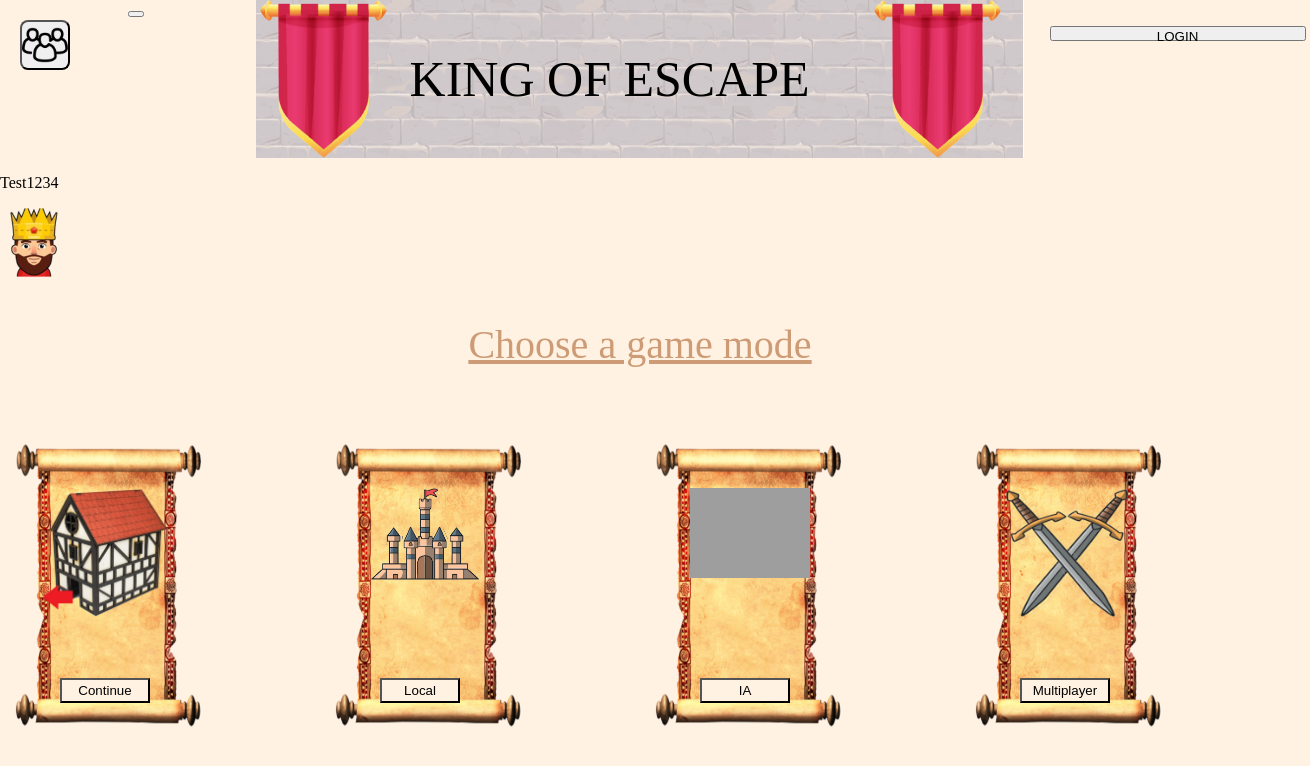
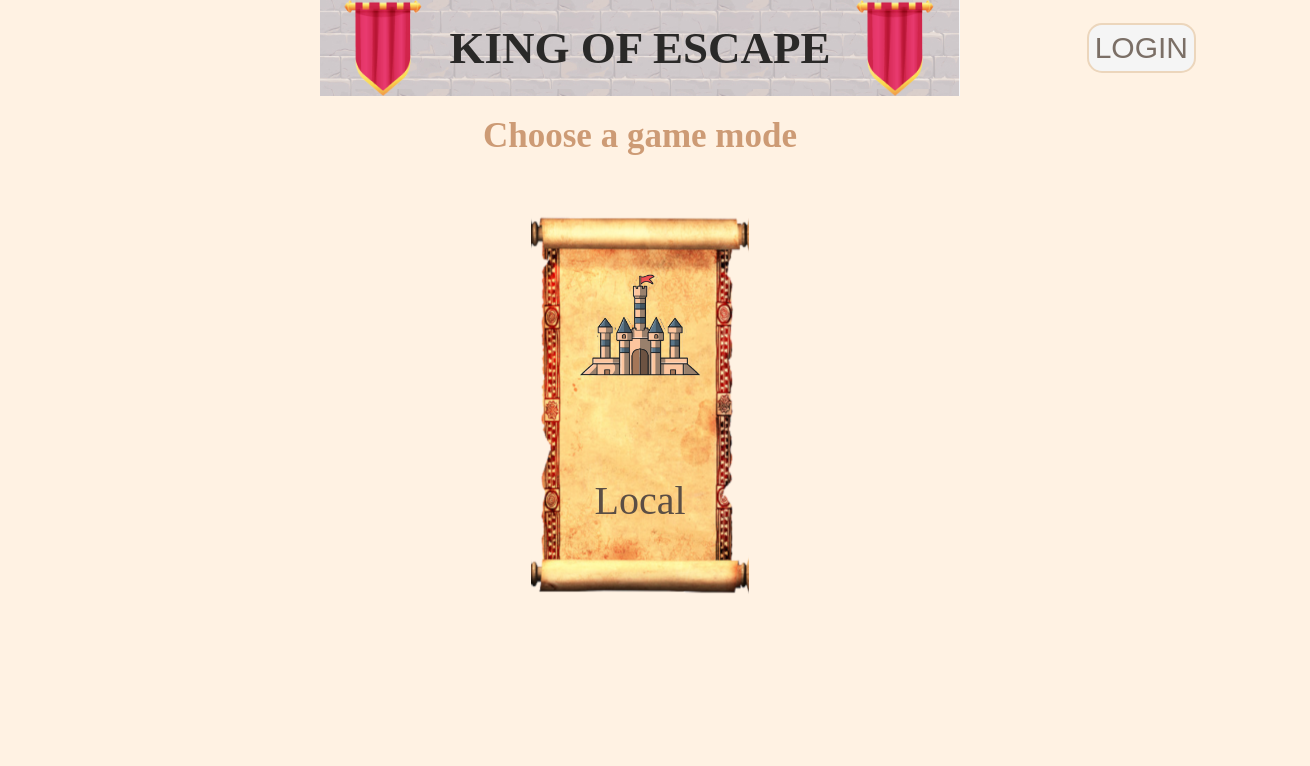
Before and after one commit to PolytechNS/ps8-24-kingofescape, a website: page front/src/mode/mode.html in a window 1280 px wide. Shown: the whole page, 1310 px wide, since content can reach past the window. Drawn offline with Linux system fonts and the light colour scheme; grey boxes are pictures that could not be loaded; files whose address does not match are found by name.

Commit message:
feature: change css for mode page

```diff
--- a/back/queryManagers/api.js
+++ b/back/queryManagers/api.js
@@ -1,5 +1,5 @@
 // Main method, exported at the end of the file. It's the one that will be called when a REST request is received.
-const { signin, login } = require("../login/login.js").login;
+const { signin, login, verifyLogin } = require("../login/login.js").login;
 const { addScore, getScores, getScoresAllUsers, setScore} = require("../1v1/score.js");
 
 function manageRequest(request, response) {
@@ -20,7 +20,6 @@ function manageRequest(request, response) {
 
         let json;
         request.on('end', function () {
-            console.log(filePath[2]);
             if(request.method === 'POST') {
                 if (filePath[2] === 'signin') {
                     console.log(body);
@@ -44,6 +43,9 @@ function manageRequest(request, response) {
                 }
                 if(filePath[2] === 'getScoresAllUsers') {
                     getScoresAllUsers(json, response);
+                }
+                if (filePath[2] === 'verifyLogin') {
+                    verifyLogin(filePath[3], response);
                 }
             }
             if (request.method === 'PUT') {
--- a/front/src/mode/mode.css
+++ b/front/src/mode/mode.css
@@ -1,40 +1,79 @@
+html {
+    height: 100%;
+    width: 100%;
+}
+
 body {
     margin: 0;
     height: 100%;
     width: 100%;
     background-color: #FFF2E3;
+    display: grid;
+    grid-template-rows: 12% 10% 58% 20%;
 }
 
-#friends {
-    padding: 20px;
+header {
+    height: 100%;
+    width: 100%;
+    grid-row: 1 / 2;
+    display: flex;
+    justify-content: space-around;
+}
+
+
+#buttonConnect {
+    display: flex;
+    width: 15%;
+    height: 100%;
+    justify-content: space-around;
+}
+
+#friends, #success {
+    display: flex;
+    margin: auto;
+    height: 100%;
     border-radius: 10px;
     font-size: 2vw;
+    text-align: center;
+    align-items: center;
 }
 
-#sucess {
-    padding: 20px;
-    border-radius: 10px;
-    font-size: 2vw;
+#buttonFriends {
+    background-image: url('../picture/Ajout_ami.png');
+    background-size: cover;
+}
+
+#buttonSuccess {
+    background-image: url('../picture/coupe.png');
+    background-size: contain;
+    background-repeat: no-repeat;
+    background-position: center;
+}
+
+#buttonFriends, #buttonSuccess {
+    background-color: #F5F5F5;
+    margin: auto;
+    width: 50px;
+    height: 50px;
+    border-radius: 8px;
+    border: 2px solid #ECD6BC;
+    cursor: pointer;
 }
 
 #banner {
-    grid-column: 3/4;
+    height: 100%;
+    width: 50%;
+    background-image: url('../picture/mur.jpg');
+    background-size: contain;
     display: grid;
     grid-template-columns: 20% 60% 20%;
-    margin: 0;
-    height: 100%;
-    width: 100%;
-    background-color: #FFF2E3;
-    background-image: url('../picture/mur.jpg');
-    background-size: contain;
-    background-repeat: repeat;
-
 }
 
 .flag {
     background-image: url('../picture/banniere.png');
     background-size: contain;
     background-repeat: no-repeat;
+    background-position: center;
 }
 
 #flag1 {
@@ -45,170 +84,146 @@ body {
     grid-column: 3/4;
 }
 
-#buttonSucess {
-    grid-column: 2/3;
-    background-image: url('../picture/coupe.png');
+#title {
+    font-size: 45px;
+    font-weight: bold;
+    color: #2A2928;
+    text-align: center;
+    margin: auto;
+}
+
+#login {
+    display: flex;
+    width: 15%;
+    height: 100%;
+}
+
+#profile {
+    display: grid;
+    width: 15%;
+    height: 80%;
+    border: 2px solid #ECD6BC;
+    background-color: #F5F5F5;
+    border-radius: 15px;
+    grid-template-columns: 70% 30%;
+    margin-top: auto;
+    margin-bottom: auto;
+}
+
+#name {
+    grid-column: 1 / 2;
+    margin: auto;
+    font-size: 25px;
+    color: #CD9B75;
+}
+
+#avatar {
+    grid-column: 2 / 3;
     background-size: contain;
     background-repeat: no-repeat;
-    width: 50px;
-    height: 50px;
-    border-radius: 8px;
+    background-position: center;
+    background-color: #F9E7D1;
+    margin: auto;
+    border-radius: 30px;
+    width: 45px;
+    height: 45px;
 }
 
-#buttonFriends {
-    grid-column: 1/2;
-    background-image: url('../picture/Ajout_ami.png');
-    background-size: contain;
-    background-repeat: no-repeat;
-    width: 50px;
-    height: 50px;
-    border-radius: 8px ;
-}
-
-#title {
-    font-size: 50px;
-}
-#login {
-    grid-column: 4/5;
-    display: grid;
-    grid-template-rows: 10% 90%;
-    margin: 10%;
-    height: 100%;
-    width: 100%;
-    background-color: #FFF2E3;
-}
-
-header {
-    display: grid;
-    grid-template-columns: 10% 10% 60% 20%;
-    margin: 0;
-    height: 100%;
-    width: 100%;
-    background-color: #FFF2E3;
+#buttonLogin {
+    margin: auto;
+    font-size: 30px;
+    padding: 3%;
+    border-radius: 15px;
+    border: 2px solid #ECD6BC;
+    background-color: #F5F5F5;
+    color: #7B6F66;
+    cursor: pointer;
 }
 
 #texte {
-    display: grid;
-    justify-content: center;
-    font-size: 40px;
-    color: #CD9B75;
-    text-decoration: underline;
+    display: flex;
+    grid-row: 2 / 3;
+    height: 100%;
+    width: 100%;
 }
 
-#mode{
-    display: grid;
-    grid-template-columns: 25% 25% 25% 25%;
+#texte > p {
+    margin: auto;
+    font-size: 35px;
+    font-weight: bold;
+    color: #CD9B75;
+}
+
+#mode {
+    display: flex;
+    grid-row: 3 / 4;
+    height: 100%;
+    width: 100%;
+    justify-content: space-around;
+    align-content: center;
 }
 
 .modechoice {
-    grid-column: auto;
+    height: 100%;
+    width: 20%;
+}
+
+.parchemin {
+    background-image: url('../picture/mode.png');
+    background-repeat: no-repeat;
+    background-position: center;
+    background-size: cover;
+    height: 100%;
+    width: 75%;
+    margin: auto;
     display: grid;
-    grid-template-rows: 80% 20%;
-    background-image: url('../picture/mode.png');
+    grid-template-rows: 40% 40%;
+    grid-template-columns: 15% 70% 15%;
+    align-content: center;
+    cursor: pointer;
+}
+
+#continue, #local, #IA, #multiplayer {
     background-size: contain;
     background-repeat: no-repeat;
-    margin : 10px;
-    padding: 20px;
-    width: 300px;
-    height: 300px;
-    justify-content: left;
+    background-position: center;
+    margin: auto;
+    margin-top: 20px;
+    width: 80%;
+    height: 90%;
+    grid-row: 1 / 2;
+    grid-column: 2 / 3;
 }
 
 #continue {
-    grid-row: 1/2;
     background-image: url('../picture/continue.png');
-    background-size: contain;
-    background-repeat: no-repeat;
-    width: 130px;
-    height: 130px;
-    margin-top: 50px;
-    margin-left: 10px;
-}
-
-#buttonContinue {
-    grid-row: 2/3;
-    margin-bottom: 35px;
-    background-color: #FFF2E3 ;
-    margin-left: 30px;
-    margin-right: 20px;
 }
 
 #local {
-    grid-row: 1/2;
     background-image: url('../picture/local.png');
-    background-size: contain;
-    background-repeat: no-repeat;
-    width: 110px;
-    height: 110px;
-    margin-top: 50px;
-    margin-left: 20px;
-}
-
-#buttonLocal {
-    grid-row: 2/3;
-    margin-bottom: 35px;
-    background-color: #FFF2E3 ;
-    margin-left: 30px;
-    margin-right: 20px;
 }
 
 #IA {
-    grid-row: 1/2;
     background-image: url('../picture/IA.png');
-    background-size: contain;
-    background-repeat: no-repeat;
-    width: 120px;
-    height: 120px;
-    margin-top: 50px;
-    margin-left: 20px;
-}
-
-#buttonIA {
-    grid-row: 2/3;
-    margin-bottom: 35px;
-    background-color: #FFF2E3 ;
-    margin-left: 30px;
-    margin-right: 20px;
 }
 
 #multiplayer {
-    grid-row: 1/2;
     background-image: url('../picture/multi.png');
-    background-size: contain;
-    background-repeat: no-repeat;
-    width: 130px;
-    height: 130px;
-    margin-top: 50px;
-    margin-left: 10px;
 }
 
-#buttonMulti {
-    grid-row: 2/3;
-    margin-bottom: 35px;
-    background-color: #FFF2E3;
-    margin-left: 30px;
-    margin-right: 20px;
-}
-#waitingScreen {
-    display: none; /* Hidden by default */
-    position: fixed; /* Positioned relative to the viewport */
-    left: 0;
-    top: 0;
-    width: 100%; /* Full width */
-    height: 100%; /* Full height */
-    background-color: rgba(0, 0, 0, 0.75); /* Black background with opacity */
-    color: white;
+.parchemin > p {
+    grid-row: 2 / 3;
+    grid-column: 2 / 3;
+    margin: auto;
+    font-size: 40px;
+    color: #5B4E45;
     text-align: center;
-    z-index: 1000; /* Sit on top of other elements */
 }
 
-#waitingScreen h2 {
-    position: absolute;
-    top: 50%;
-    left: 50%;
-    transform: translate(-50%, -50%); /* Center the h2 element */
-    font-size: 2em;
+#textIA {
+    white-space: pre-line;
 }
+
 #popup-overlay {
     display: none;
     justify-content: center;
@@ -319,3 +334,46 @@ header {
 #error > p {
     margin: auto;
 }
+
+@media screen and (max-width: 1350px) and (min-height: 600px) {
+    .parchemin {
+        width: 85%;
+    }
+}
+
+@media screen and (max-width: 1275px) {
+    #title {
+        font-size: 35px;
+    }
+}
+
+@media screen and (max-width: 1100px) and (min-height: 600px) {
+    .parchemin {
+        width: 100%;
+        margin: auto;
+        background-size: cover;
+    }
+
+    .modechoice {
+        margin: auto;
+        width: 22%;
+        height: 75%;
+    }
+}
+
+@media screen and (max-width: 900px) and (max-height: 600px) {
+    .parchemin {
+        margin: auto;
+        width: 100%;
+    }
+
+    #title {
+        font-size: 30px;
+    }
+}
+
+@media screen and (max-width: 900px) {
+    .parchemin > p {
+        font-size: 30px;
+    }
+}
--- a/front/src/mode/mode.html
+++ b/front/src/mode/mode.html
@@ -5,14 +5,17 @@
     <title>King of Escape</title>
     <link rel="stylesheet" href="mode.css">
     <script src="/socket.io/socket.io.js"></script>
+    <script src="../js/utils.js"></script>
 </head>
 <body>
 <header>
+    <div id="buttonConnect">
         <div id="friends">
             <button onclick="changePage()" id="buttonFriends"></button>
         </div>
         <div id="success">
             <button onclick="changePage()" id="buttonSuccess"></button>
+        </div>
     </div>
     <div id="banner">
         <div class="flag" id="flag1"></div>
@@ -31,21 +34,29 @@
     <p>Choose a game mode</p>
 </div>
 <div id="mode">
-    <div class="modechoice">
-        <div id="continue"></div>
-        <button onclick="changePage()" id="buttonContinue">Continue</button>
+    <div class="modechoice" id="modeContinue">
+        <div class="parchemin">
+            <div id="continue" onclick="changePage()"></div>
+            <p class="texteparchemin">Continue</p>
         </div>
-    <div class="modechoice">
+    </div>
+    <div class="modechoice" id="modeLocal">
+        <div class="parchemin" onclick="changePage('jeu_local/jeu.html')">
             <div id="local"></div>
-        <button onclick="changePage('jeu_local/jeu.html')" id="buttonLocal">Local</button>
+            <p class="texteparchemin">Local</p>
         </div>
-    <div class="modechoice">
+    </div>
+    <div class="modechoice" id="modeIA">
+        <div class="parchemin" onclick="changePage('jeu_ia/jeu_ia.html')">
             <div id="IA"></div>
-        <button onclick="changePage('jeu_ia/jeu_ia.html')" id="buttonIA">IA</button>
+            <p class="texteparchemin">IA</p>
         </div>
-    <div class="modechoice">
+    </div>
+    <div class="modechoice" id="modeMultiplayer">
+        <div class="parchemin" onclick="changePage('waiting_room/waiting_room.html')">
             <div id="multiplayer"></div>
-        <button id="buttonMulti" onclick="changePage('waiting_room/waiting_room.html')">Multiplayer</button>
+            <p class="texteparchemin" id="textIA">Multi<br/>player</p>
+        </div>
     </div>
 </div>
 <div id="popup-overlay">
--- a/front/src/mode/mode.js
+++ b/front/src/mode/mode.js
@@ -1,3 +1,38 @@
+function displayOff(mode) {
+    let element = document.getElementById(mode);
+    element.style.display = "none";
+}
+
+function displayOffAllConnect() {
+    displayOff("modeIA");
+    displayOff("modeMultiplayer");
+    displayOff("friends");
+    displayOff("success");
+    displayOff("profile");
+}
+
+function verifyLogin() {
+    let token = getCookie("token");
+    displayOff("modeContinue");
+
+    if (token == null) {
+        displayOffAllConnect();
+    }
+    else {
+        fetch("http://localhost:8000/api/verifyLogin/" + token, {
+            method: "get"
+        }).then(async (response) => {
+            if (response.status === 404) {
+                displayOffAllConnect();
+            } else {
+                displayOff("login");
+                let p = document.getElementById("name");
+                p.innerHTML = await response.text();
+            }
+        })
+    }
+}
+
 function togglePopup() {
     document.getElementById("popup-overlay").classList.toggle("open");
 }
@@ -47,3 +82,5 @@ function signIn() {
         }
     });
 }
+
+verifyLogin();
```
Also changed, not shown: back/login/login.js (+15 -3 lines). Lines whose indentation alone changed are shown as unchanged.
